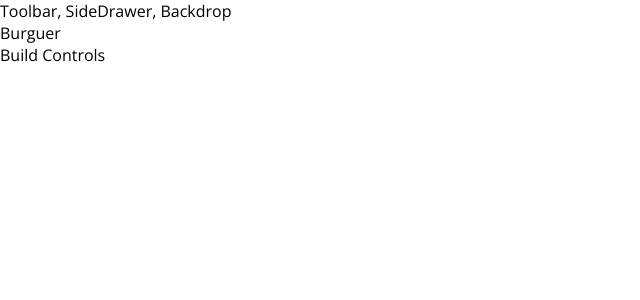
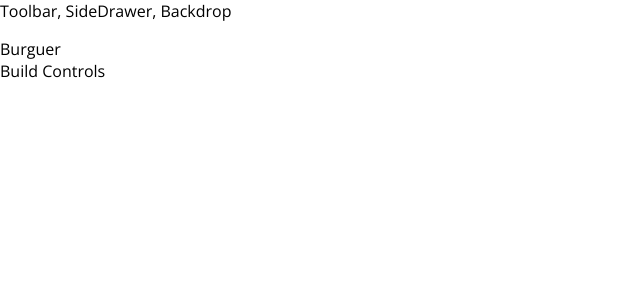
Before and after one commit to KaiqueMunhoz/burguer-builder, a React app: page / in a window 1280 px wide. Shown: the top 300 px of the page, without its empty margins (0-640 px from the left). Built offline with nearby package versions, Linux system fonts and the light colour scheme.

Commit message:
Feat: Create a css for the Layout component

```diff
--- /dev/null
+++ b/src/components/Layout/Layout.css
@@ -0,0 +1,3 @@
+.content {
+  margin-top: 16px;
+}
--- a/src/components/Layout/index.js
+++ b/src/components/Layout/index.js
@@ -1,10 +1,11 @@
 import React from 'react'
 import Aux from '../../hoc/Aux'
+import './Layout.css'
 
 const layout = (props) => (
   <Aux>
     <div>Toolbar, SideDrawer, Backdrop</div>
-    <main>
+    <main className='content'>
       {props.children}
     </main>
   </Aux>
```
